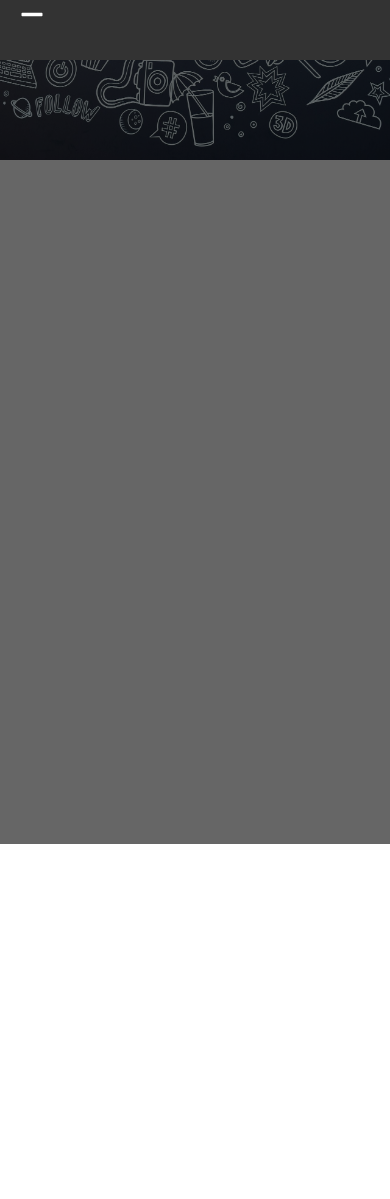
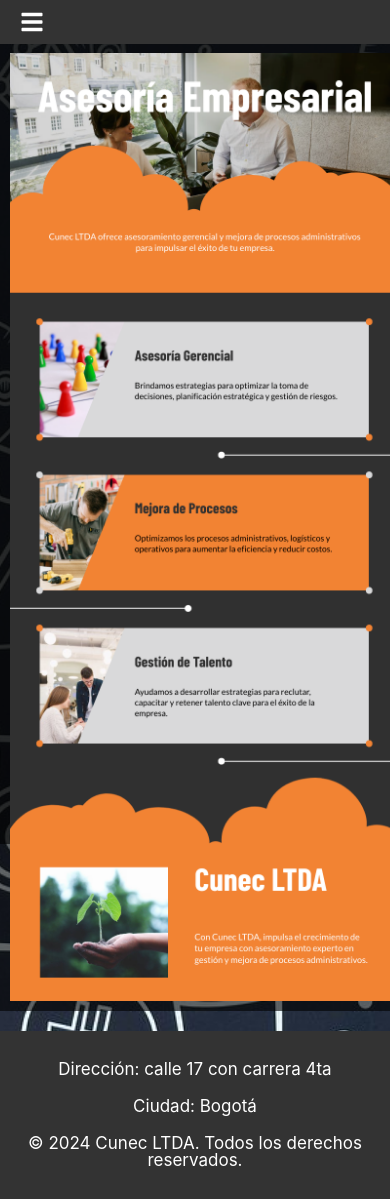
Before and after one commit to jzpoe/CunecLTDA, a React (Vite) app: page /infografia in a window 390 px wide. Before the commit this address had no page. Before the commit the page ends 844 px from the top, so only its background shows below. Built offline with nearby package versions, Linux system fonts and the light colour scheme.

Commit message:
mejoras en apariencia y responsive

```diff
--- a/src/App.jsx
+++ b/src/App.jsx
@@ -4,7 +4,8 @@
 import Body from './components/body/body/Body';
 import Footer from './components/footer/Footer';
 import { BrowserRouter as Router, Routes, Route } from 'react-router-dom';
-import Navbar from './components/navbar/Navbar'
+import { Navbar } from './components/navbar/navbar';
+import Infografia from './components/infografia/Infografia';
 
 
 function App() {
@@ -17,6 +18,7 @@
       <Routes>
       <Route path='/'element={<Body/>}/>
       <Route path='/asesoramiento'element={<Asesoramiento/>}/>
+      <Route path='/infografia' element={<Infografia/>} />
       </Routes>
       <Footer/>
     </Router>
--- a/src/components/footer/Footer.jsx
+++ b/src/components/footer/Footer.jsx
@@ -4,10 +4,10 @@
   return (
     <div className='container-footer'>
         <div className='content footer'>
-            <ul className='container-ul'>
-                <li className='container-li'><p>Dirección</p></li>
-                <li className='container-li'>Ciudad</li>
-                <li className='container-li'>Derechos Reservados</li>
+            <ul className='container-ulista'>
+                <li className='container-lista'><p>Dirección: calle 17 con carrera 4ta</p></li>
+                <li className='container-lista'>Ciudad: Bogotá</li>
+                <li className='container-lista'>&copy; 2024 Cunec LTDA. Todos los derechos reservados.</li>
             </ul>
         </div>
     </div>
--- a/src/components/footer/footer.css
+++ b/src/components/footer/footer.css
@@ -1,31 +1,56 @@
 .container-footer {
-    background-color: #333; /* Color de fondo */
-    color: white; /* Color del texto */
-    padding: 20px; /* Espaciado interior */
-    text-align: center; /* Centra el texto */
-    position: relative; /* Posición relativa */
-    margin-top: 20px; /* Espacio superior opcional */
-    z-index: 1000; /* Asegura que esté encima de otros elementos */
+
+    background-color: #333; /* Color de fondo oscuro */
+    color: white; /* Color de texto asegurado */
+    padding: 20px;
+    text-align: center;
+    position: relative;
+    margin-top: 20px;
+    z-index: 1000;
+    height: auto;
 }
 
 .content.footer {
-    max-width: 1100px; /* Ancho máximo del footer */
-    margin: 0 auto; /* Centra el contenido */
+
+    max-width: 1100px;
+    margin: 0 auto;
+
 }
 
-.container-ul {
-    list-style: none; /* Elimina viñetas */
-    padding: 0; /* Elimina padding */
+.container-ulista {
+    list-style: none;
+    padding: 0;
+
 }
 
-.container-li {
-    margin: 10px 0; /* Espaciado entre los elementos de la lista */
-    font-size: 14px; /* Tamaño de fuente */
+.container-lista {
+    color: aliceblue; /* Color de texto asegurado */
+    margin: 10px 0;
+    font-size: 14px;
+
 }
 
-/* Responsive Styles */
+/* Estilos responsive */
 @media (max-width: 768px) {
-    .container-li {
-        font-size: 12px; /* Tamaño de fuente más pequeño en pantallas pequeñas */
+    .container-footer {
+        height: auto; /* Deja que la altura se ajuste automáticamente */
+        width: auto; /* Asegura que ocupe todo el ancho */
+        padding: 20px; /* Asegura que el padding se mantenga */
+        background-color: #333; /* Asegura el fondo oscuro */
+        display: flex;
+        justify-content: center;
+        align-items: center;
+    }
+
+    .container-ulista {
+        display: flex;
+        flex-direction: column;
+        background-color: #333; /* Color de fondo oscuro */
+
+    }
+
+    .container-lista {
+        font-size: 17px; /* Texto más pequeño para pantallas pequeñas */
+        color: white; /* Asegura que el color del texto sea visible */
     }
 }
--- /dev/null
+++ b/src/components/infografia/Infografia.jsx
@@ -0,0 +1,11 @@
+import  './infografia.css'
+
+const Infografia = () => {
+  return (
+    <div className='container-img-info'>
+        <img  className='img-info' src="/Fondo/empresa-cuneclt_65209917.png" alt="" />
+    </div>
+  )
+}
+
+export default Infografia
--- /dev/null
+++ b/src/components/infografia/infografia.css
@@ -0,0 +1,33 @@
+/* infografia.css */
+.container-img-info {
+    display: flex;
+    justify-content: center;
+    align-items: center;
+    padding: 20px;
+    background-color: rgba(0, 0, 0, 0.6); /* Cambia el color de fondo si lo deseas */
+    width: 100%;
+    height: 100%; /* Hace que la infografía ocupe toda la altura de la pantalla */
+    margin-top: 78px;
+  }
+
+  .container-img .img-info {
+    max-width: 100%;
+    height: auto;
+    border-radius: 10px; /* Opcional, para darle esquinas redondeadas */
+    box-shadow: 0 4px 8px rgba(0, 0, 0, 0.1); /* Sombra para dar un poco de profundidad */
+  }
+
+  /* Estilos para pantallas pequeñas */
+  @media (max-width: 768px) {
+    .container-img-info {
+      padding: 10px;
+      height: auto; /* Permite que se ajuste el contenido */
+      margin-top: 43px;
+
+    }
+
+    .container-img-info .img-info {
+      max-width: 100%;
+      height: auto; /* Mantiene la proporción de la imagen en móviles */
+    }
+  }
--- a/src/components/navbar/Navbar.jsx
+++ b/src/components/navbar/Navbar.jsx
@@ -4,12 +4,21 @@
 
 import { useEffect, useState } from "react";
 
-const Navbar = () => {
+export const Navbar = () => {
   const [isOpen, setIsOpen] = useState(false);
 
   const toggleMenu = () => {
     setIsOpen(!isOpen);
-  };
+
+
+};
+
+
+
+const closeMenu =()=>{
+  setIsOpen(false)
+}
+
 
   const [isScrolled, setIsScrolled] = useState(false);
 
@@ -27,6 +36,7 @@
     return () => {
       window.removeEventListener('scroll', handleScroll);
     };
+
   }, []);
 
   return (
@@ -34,18 +44,18 @@
       <div className="menu-toggle" onClick={toggleMenu}>
         <FaBars size={24} color="white" /> {/* Ícono de hamburguesa */}
       </div>
+
       <ul className={` container-ul ${isOpen ? "active" : ""}`}>
-        <Link to={"/"} className="container-li">
-          Cunec
+        <Link to={"/"} className="container-li" onClick={closeMenu}>
+          CUNEC
         </Link>
         {/* <Link to={"/quienessomos"} className="container-li">Quienes somos</Link> */}
-        <Link to={"/asesoramiento"} className="container-li">
-          Asesoramiento
+        <Link to={"/asesoramiento"} className="container-li" onClick={closeMenu}>
+          ASESORAMIENTO
         </Link>
-        <Link className="container-li">Nuestros servicios</Link>
+
+        <Link to={"/infografia"} className="container-li" onClick={closeMenu}  >INFOGRAFIA</Link>
       </ul>
     </nav>
   );
 };
-
-export default Navbar;
--- a/src/components/navbar/navbar.css
+++ b/src/components/navbar/navbar.css
@@ -39,6 +39,8 @@
     font-size: 18px;
     cursor: pointer;
    padding: 10px;
+   text-decoration: none;
+
   }
 
   .container-li:first-child {
@@ -70,7 +72,8 @@
         display: flex; /* Muestra el menú hamburguesa */
     }
 
-    ul{
-        background-color: red;
+
+    .container-li:first-child{
+      margin-right: 0;
     }
 }
```
Also changed, not shown: public/Fondo/empresa-cuneclt_65209917.png (added).
